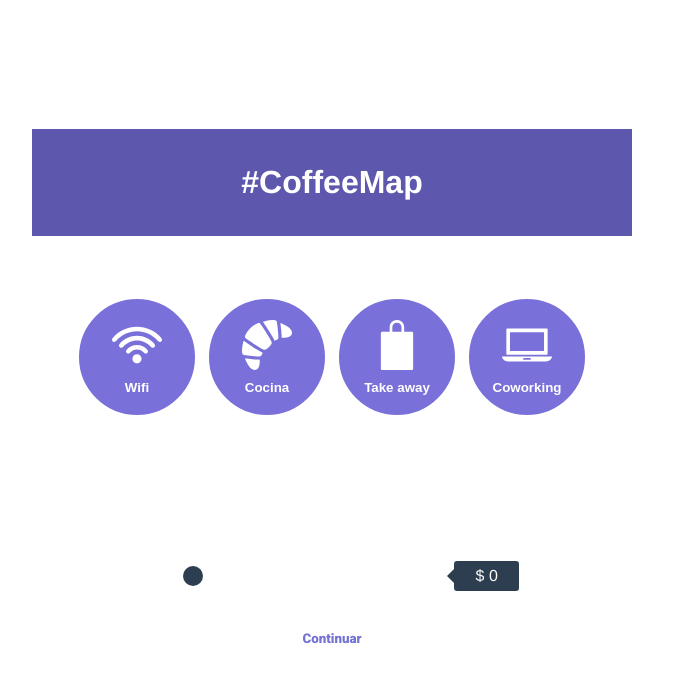
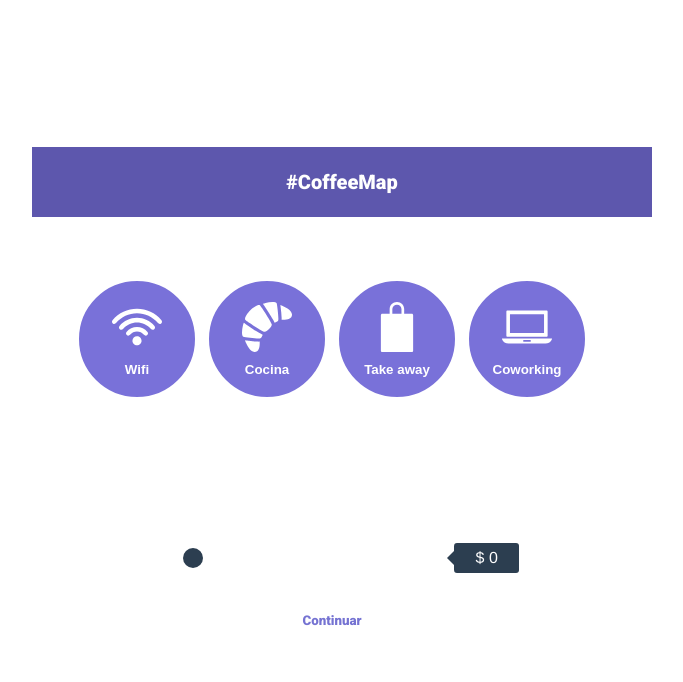
Before and after one commit to chicasprogramando/coffeemap, a Vue app: page /filter in a window 1280 px wide. Shown: the top 682 px of the page, without its empty margins (308-991 px from the left). Built offline with nearby package versions, Linux system fonts and the light colour scheme.

Commit message:
refactor-header

```diff
--- a/src/components/AppHeader/AppHeader.vue
+++ b/src/components/AppHeader/AppHeader.vue
@@ -1,16 +1,19 @@
 <template>
-    <header>
+    <header :class="[$style.container, inverse && $style.inverse]">
 
-        <div :class="$style.headerContainer" >
-            <h1 :class="$style.headerText">#CoffeeMap</h1>
-        </div>
+            <h1>#CoffeeMap</h1>
+
 
     </header>
 </template>
 
 <script>
+import VueTypes from 'vue-types';
 export default {
-    name: 'AppHeader'
+    name: 'AppHeader',
+    props:{
+        inverse: VueTypes.bool.def(true),
+    }
 }
 </script>
 
@@ -19,15 +22,19 @@ export default {
 /* @value colors: '../../styles/variables.css';
  @value purplecoffee, fontsize from colors; */
 
-.headerContainer{
-    padding: 35px 40px;
+.container{
+    padding: 10px;
     text-align: center;
-    background-color: rgb(93,87,173);
+    background-color: #5d57ad;
+    color:white;
+    font-size: 10px;
+    margin: 0;
+    font-family: "Roboto";
+    width:100%;
 }
-.headerText{
-    font-weight: bold;
-    color: white;
-    font-size: fs-m;
-    margin: 0;
+.inverse{
+    background-color: white;
+    color:#7971D9;
+    width:320px;
 }
 </style>
--- a/src/components/InputDropdown/InputDropdown.vue
+++ b/src/components/InputDropdown/InputDropdown.vue
@@ -39,7 +39,6 @@ export default {
 </script>
 
 <style module lang="scss">
-@import url('https://fonts.googleapis.com/css?family=Roboto');
 
 .container {
 	position: relative;
--- a/src/components/VisualCafeDetail/VisualCafeDetail.vue
+++ b/src/components/VisualCafeDetail/VisualCafeDetail.vue
@@ -1,6 +1,6 @@
 <template>
 	<div :class="$style.mobile">
-    <app-header></app-header>
+    <app-header :inverse="true"></app-header>
     <div :class="$style.image"></div>
     <div :class="$style.wrapper">
       <p :class="$style.coffeeName">{{coffee.name}}</p>
--- a/src/pages/VisualIntroStep2/VisualIntroStep2.vue
+++ b/src/pages/VisualIntroStep2/VisualIntroStep2.vue
@@ -1,7 +1,7 @@
 <template>
 <div :class="$style.wrapper">
   <div :class="$style.container">
-    <app-header></app-header>
+    <app-header :inverse="false"></app-header>
     <p :class="$style.title">Y te gustaría que tenga...</p>
     <div v-if="is320()" :class="$style.miniIcons">
       <FilterButton name="wifi" button-text="Wifi" :buttonSize="100" :iconSize="35"/>
```
